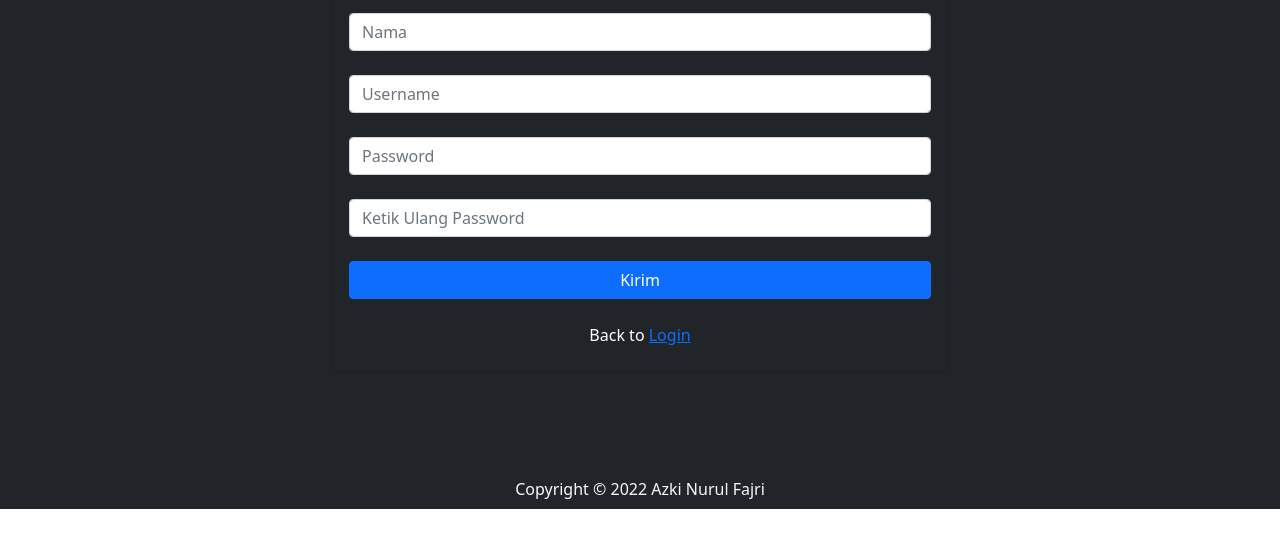
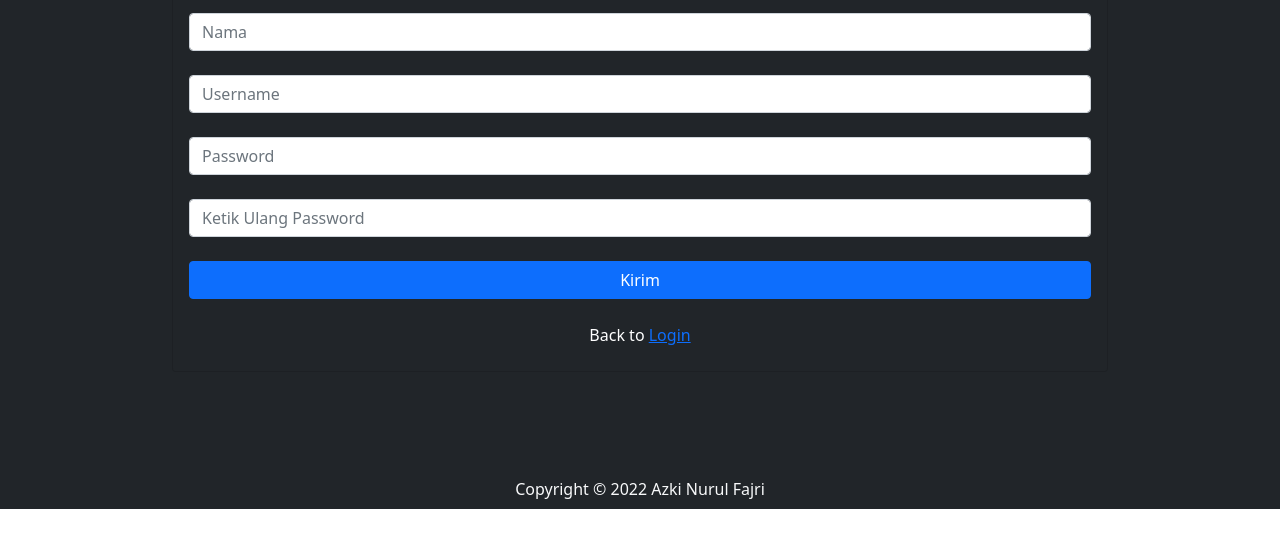
Before and after one commit to azkinf/azkinf.githhub.io, a plain HTML site: page daftar.html in a window 1280 px wide. Shown: the part 204-752 px from the top of the page. Drawn offline with nearby package versions, Linux system fonts and the light colour scheme.

Commit message:
Update daftar.html

```diff
--- a/daftar.html
+++ b/daftar.html
@@ -30,9 +30,9 @@
       </nav>
       <!-- navbar end -->
 
-      <!-- form login -->
+      <!-- form daftar -->
       <div class="bg-dark" id="login" style="height: 673px; padding-top: 90px;">
-        <div class="container pt-5 w-50 justify-content-center">
+        <div class="container pt-5 w-75 justify-content-center">
           <div class="card text-white bg-dark">
             <div class="card-header text-center" style="font-size: 30px; font-weight: 600; letter-spacing: 3px;">Registrasi</div>
             <div class="card-body">
@@ -61,7 +61,7 @@
           </div>
         </div>
       </div>
-      <!-- end contact -->
+      <!-- end form daftar -->
 
       <!-- footer -->
       <footer class="text-light bg-dark text-center py-2">
```
